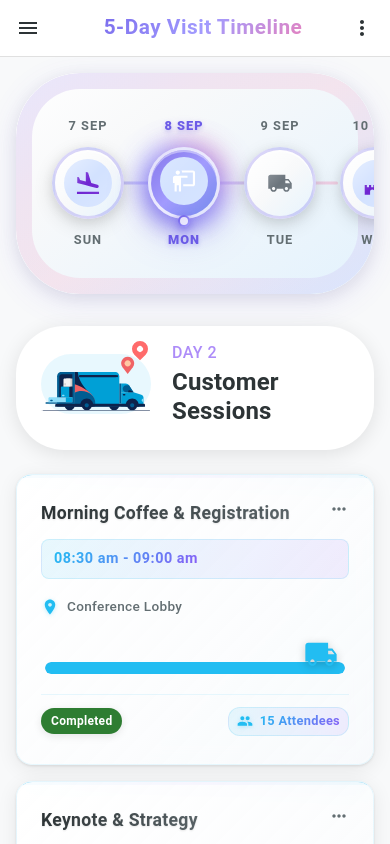
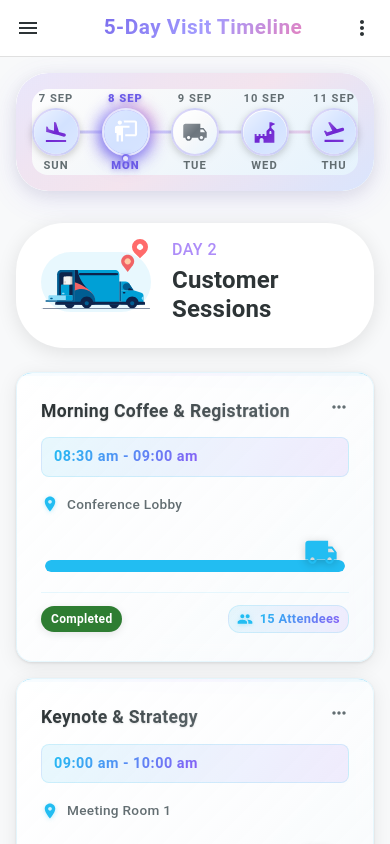
Before and after one commit to eldhoabraham94/clientvisitmobile, a React (Vite) app: page / in a window 390 px wide. Shown: the top 844 px of the page. Built offline with nearby package versions, Linux system fonts and the light colour scheme.

Commit message:
commiting responsiveness

```diff
--- a/src/components/DayTimeline.jsx
+++ b/src/components/DayTimeline.jsx
@@ -13,21 +13,32 @@ import TimelineDay4Icon from './TimelineDay4Icon.jsx';
 import TimelineDay5Icon from './TimelineDay5Icon.jsx';
 
 const DayTimeline = ({ days, selectedDay, onDaySelect }) => {
+  // Helper function to get responsive icon size
+  const getIconSize = (isLarge = false) => {
+    return {
+      xs: isLarge ? 32 : 24,
+      sm: isLarge ? 40 : 30,
+      md: isLarge ? 48 : 36
+    };
+  };
+
   return (
     <Box sx={{ mb: 4 }}>
-      {/* Enhanced Timeline Container */}
+      {/* Responsive Timeline Container */}
       <Box
         sx={{
           display: 'flex',
           justifyContent: 'space-between',
           alignItems: 'center',
-          py: 4,
-          px: 3,
+          py: { xs: 2, sm: 3, md: 4 },
+          px: { xs: 1.5, sm: 2, md: 3 },
           background: 'linear-gradient(145deg, #ffffff 0%, #f8f9fa 30%, #e3f2fd 100%)',
-          borderRadius: 4,
+          borderRadius: { xs: 2, sm: 3, md: 4 },
           boxShadow: '0 8px 32px rgba(108, 92, 231, 0.12), 0 4px 16px rgba(0,0,0,0.08)',
           position: 'relative',
           overflow: 'hidden',
+          gap: { xs: 0.5, sm: 1, md: 0 },
+          flexWrap: { xs: 'nowrap', sm: 'nowrap' },
           '&::before': {
             content: '""',
             position: 'absolute',
@@ -35,7 +46,7 @@ const DayTimeline = ({ days, selectedDay, onDaySelect }) => {
             left: 0,
             right: 0,
             bottom: 0,
-            borderRadius: 4,
+            borderRadius: { xs: 2, sm: 3, md: 4 },
             padding: 2,
             background: 'linear-gradient(145deg, rgba(108, 92, 231, 0.15), rgba(253, 121, 168, 0.15), rgba(163, 155, 254, 0.15))',
             WebkitMask: 'linear-gradient(#fff 0 0) content-box, linear-gradient(#fff 0 0)',
@@ -46,8 +57,8 @@ const DayTimeline = ({ days, selectedDay, onDaySelect }) => {
             content: '""',
             position: 'absolute',
             top: '50%',
-            left: '10%',
-            right: '10%',
+            left: { xs: '5%', sm: '8%', md: '10%' },
+            right: { xs: '5%', sm: '8%', md: '10%' },
             height: '3px',
             background: 'linear-gradient(90deg, rgba(108, 92, 231, 0.3) 0%, rgba(163, 155, 254, 0.5) 50%, rgba(253, 121, 168, 0.3) 100%)',
             borderRadius: '2px',
@@ -67,17 +78,18 @@ const DayTimeline = ({ days, selectedDay, onDaySelect }) => {
             <ButtonBase
               onClick={() => onDaySelect(day.id)}
               sx={{
-                borderRadius: 5,
-                p: 1.5,
+                borderRadius: { xs: 3, sm: 4, md: 5 },
+                p: { xs: 0.5, sm: 1, md: 1.5 },
                 transition: 'all 0.4s cubic-bezier(0.4, 0, 0.2, 1)',
                 position: 'relative',
+                minWidth: { xs: 'auto', sm: 'auto' },
                 '&:hover': {
                   '& .day-container': {
-                    transform: 'translateY(-3px)',
+                    transform: { xs: 'translateY(-1px)', sm: 'translateY(-2px)', md: 'translateY(-3px)' },
                   },
                   '& .avatar-glow': {
                     opacity: selectedDay === day.id ? 1 : 0.6,
-                    transform: 'scale(1.1)',
+                    transform: { xs: 'scale(1.05)', sm: 'scale(1.08)', md: 'scale(1.1)' },
                   }
                 }
               }}
@@ -88,7 +100,7 @@ const DayTimeline = ({ days, selectedDay, onDaySelect }) => {
                   display: 'flex',
                   flexDirection: 'column',
                   alignItems: 'center',
-                  gap: 1.5,
+                  gap: { xs: 0.5, sm: 1, md: 1.5 },
                   transition: 'all 0.4s cubic-bezier(0.4, 0, 0.2, 1)',
                 }}
               >
@@ -97,11 +109,13 @@ const DayTimeline = ({ days, selectedDay, onDaySelect }) => {
                   sx={{
                     color: selectedDay === day.id ? 'primary.main' : 'text.secondary',
                     fontWeight: selectedDay === day.id ? 800 : 600,
-                    fontSize: '0.8rem',
+                    fontSize: { xs: '0.7rem', sm: '0.75rem', md: '0.8rem' },
                     letterSpacing: '1px',
                     transition: 'all 0.3s ease',
                     textTransform: 'uppercase',
                     textShadow: selectedDay === day.id ? '0 2px 4px rgba(108, 92, 231, 0.3)' : 'none',
+                    textAlign: 'center',
+                    lineHeight: 1,
                   }}
                 >
                   {day.date}
@@ -113,13 +127,13 @@ const DayTimeline = ({ days, selectedDay, onDaySelect }) => {
                     className="avatar-glow"
                     sx={{
                       position: 'absolute',
-                      inset: -6,
+                      inset: { xs: -4, sm: -5, md: -6 },
                       borderRadius: '50%',
                       background: selectedDay === day.id
                         ? 'linear-gradient(45deg, #6c5ce7, #a29bfe, #fd79a8)'
                         : 'linear-gradient(45deg, rgba(108, 92, 231, 0.3), rgba(162, 155, 254, 0.3))',
                       opacity: selectedDay === day.id ? 0.8 : 0,
-                      filter: 'blur(12px)',
+                      filter: { xs: 'blur(8px)', sm: 'blur(10px)', md: 'blur(12px)' },
                       transition: 'all 0.4s ease',
                       zIndex: -1,
                     }}
@@ -127,15 +141,25 @@ const DayTimeline = ({ days, selectedDay, onDaySelect }) => {
 
                   <Avatar
                     sx={{
-                      width: 72,
-                      height: 72,
+                      width: { xs: 48, sm: 56, md: 72 },
+                      height: { xs: 48, sm: 56, md: 72 },
                       bgcolor: selectedDay === day.id ? 'primary.main' : 'background.paper',
-                      border: selectedDay === day.id ? '3px solid rgba(255,255,255,0.8)' : '3px solid rgba(108, 92, 231, 0.25)',
+                      border: selectedDay === day.id
+                        ? { xs: '2px solid rgba(255,255,255,0.8)', sm: '2.5px solid rgba(255,255,255,0.8)', md: '3px solid rgba(255,255,255,0.8)' }
+                        : { xs: '2px solid rgba(108, 92, 231, 0.25)', sm: '2.5px solid rgba(108, 92, 231, 0.25)', md: '3px solid rgba(108, 92, 231, 0.25)' },
                       transition: 'all 0.5s cubic-bezier(0.4, 0, 0.2, 1)',
-                      fontSize: '1.8rem',
+                      fontSize: { xs: '1.2rem', sm: '1.5rem', md: '1.8rem' },
                       boxShadow: selectedDay === day.id
-                        ? '0 12px 40px rgba(108, 92, 231, 0.4), 0 6px 20px rgba(108, 92, 231, 0.3), inset 0 2px 0 rgba(255,255,255,0.4)'
-                        : '0 6px 20px rgba(0,0,0,0.12), 0 3px 12px rgba(0,0,0,0.08), inset 0 2px 0 rgba(255,255,255,0.8)',
+                        ? {
+                            xs: '0 6px 20px rgba(108, 92, 231, 0.4), 0 3px 10px rgba(108, 92, 231, 0.3), inset 0 1px 0 rgba(255,255,255,0.4)',
+                            sm: '0 8px 30px rgba(108, 92, 231, 0.4), 0 4px 15px rgba(108, 92, 231, 0.3), inset 0 1.5px 0 rgba(255,255,255,0.4)',
+                            md: '0 12px 40px rgba(108, 92, 231, 0.4), 0 6px 20px rgba(108, 92, 231, 0.3), inset 0 2px 0 rgba(255,255,255,0.4)'
+                          }
+                        : {
+                            xs: '0 3px 10px rgba(0,0,0,0.12), 0 1.5px 6px rgba(0,0,0,0.08), inset 0 1px 0 rgba(255,255,255,0.8)',
+                            sm: '0 4px 15px rgba(0,0,0,0.12), 0 2px 9px rgba(0,0,0,0.08), inset 0 1.5px 0 rgba(255,255,255,0.8)',
+                            md: '0 6px 20px rgba(0,0,0,0.12), 0 3px 12px rgba(0,0,0,0.08), inset 0 2px 0 rgba(255,255,255,0.8)'
+                          },
                       background: selectedDay === day.id
                         ? 'linear-gradient(135deg, #6c5ce7 0%, #a29bfe 50%, #667eea 100%)'
                         : 'linear-gradient(135deg, #ffffff 0%, #f8f9fa 50%, #e3f2fd 100%)',
@@ -200,18 +224,22 @@ const DayTimeline = ({ days, selectedDay, onDaySelect }) => {
                       <Box
                         sx={{
                           position: 'absolute',
-                          bottom: -8,
+                          bottom: { xs: -6, sm: -7, md: -8 },
                           left: '50%',
                           transform: 'translateX(-50%)',
-                          width: 12,
-                          height: 12,
+                          width: { xs: 8, sm: 10, md: 12 },
+                          height: { xs: 8, sm: 10, md: 12 },
                           borderRadius: '50%',
                           background: 'linear-gradient(135deg, #6c5ce7 0%, #a29bfe 100%)',
-                          boxShadow: '0 4px 12px rgba(108, 92, 231, 0.6), 0 2px 6px rgba(108, 92, 231, 0.4)',
+                          boxShadow: {
+                            xs: '0 2px 6px rgba(108, 92, 231, 0.6), 0 1px 3px rgba(108, 92, 231, 0.4)',
+                            sm: '0 3px 9px rgba(108, 92, 231, 0.6), 0 1.5px 4.5px rgba(108, 92, 231, 0.4)',
+                            md: '0 4px 12px rgba(108, 92, 231, 0.6), 0 2px 6px rgba(108, 92, 231, 0.4)'
+                          },
                           '&::before': {
                             content: '""',
                             position: 'absolute',
-                            inset: 2,
+                            inset: { xs: 1.5, sm: 2, md: 2 },
                             borderRadius: '50%',
                             background: 'rgba(255,255,255,0.8)',
                           }
@@ -226,11 +254,13 @@ const DayTimeline = ({ days, selectedDay, onDaySelect }) => {
                   sx={{
                     color: selectedDay === day.id ? 'primary.main' : 'text.secondary',
                     fontWeight: selectedDay === day.id ? 800 : 600,
-                    fontSize: '0.8rem',
+                    fontSize: { xs: '0.7rem', sm: '0.75rem', md: '0.8rem' },
                     letterSpacing: '1px',
                     transition: 'all 0.3s ease',
                     textTransform: 'uppercase',
                     textShadow: selectedDay === day.id ? '0 2px 4px rgba(108, 92, 231, 0.3)' : 'none',
+                    textAlign: 'center',
+                    lineHeight: 1,
                   }}
                 >
                   {day.day}
```
Also changed, not shown: 1 other file (tests, documents, lock files or other folders).
